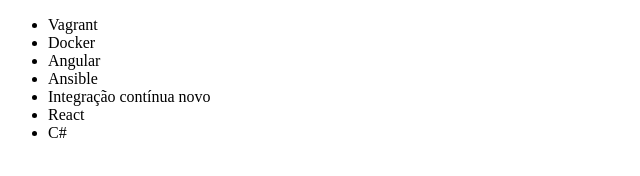
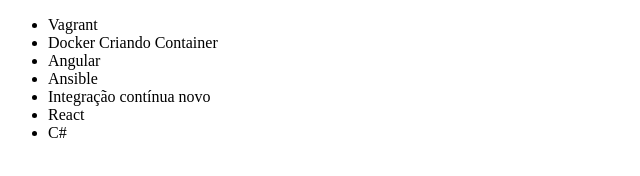
Before and after one commit to elielmoreira/alura-git, a plain HTML site: page index.html in a window 1280 px wide. Shown: the whole page, without its empty margins (0-640 px from the left). Drawn offline with Linux system fonts and the light colour scheme.

Commit message:
Novas atualizações na lista do segundo usuário

```diff
--- a/index.html
+++ b/index.html
@@ -7,7 +7,7 @@
 <body>
     <ul>
         <li>Vagrant</li>
-        <li>Docker </li>
+        <li>Docker Criando Container </li>
         <li>Angular</li>
         <li>Ansible</li>
         <li>Integração contínua novo</li>
```
